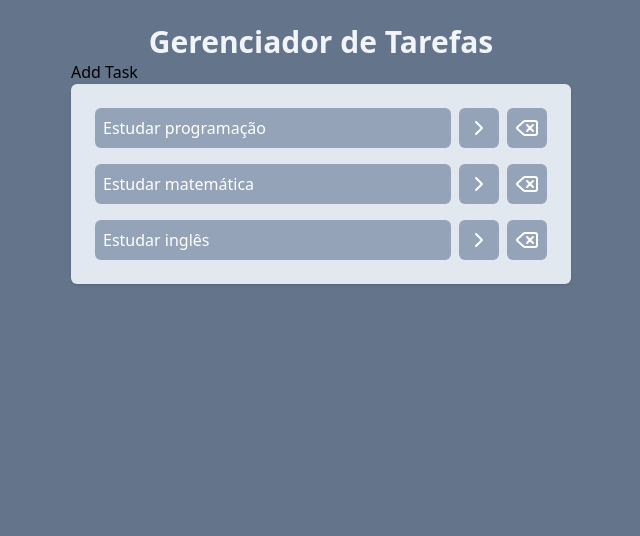
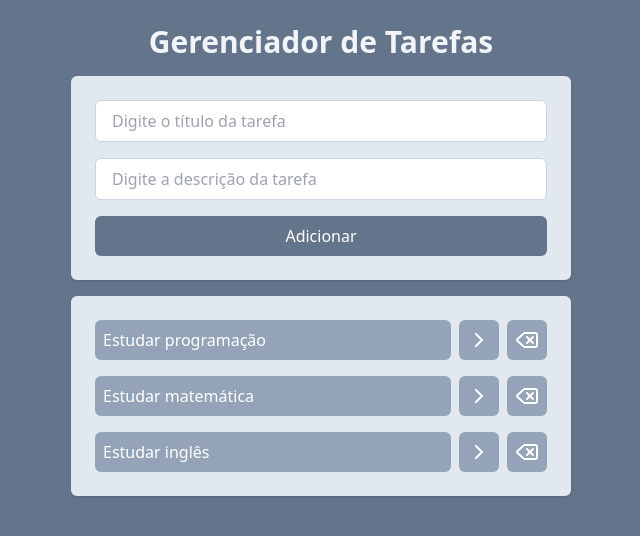
Before and after one commit to jardelsonfeijao/gerenciador-de-tarefas-react, a React (Vite) app: page / in a window 1280 px wide. Shown: the top 536 px of the page, without its empty margins (319-959 px from the left). Built offline with nearby package versions, Linux system fonts and the light colour scheme.

Commit message:
feat: Implementa o arquivo AddTask.jsx e a função onAddTaskSubmit

```diff
--- a/src/App.jsx
+++ b/src/App.jsx
@@ -44,13 +44,24 @@
     setTasks(newTasks);
   }
 
+  function onAddTaskSubmit(title, description) {
+    const newTask = {
+      id: tasks.length + 1,
+      title,
+      description,
+      isCompleted: false,
+    };
+    setTasks([...tasks, newTask]);
+  }
+
   return (
-    <div className="w-screen h-screen bg-slate-500 flex justify-center p-6">
-      <div className="w-[500px]">
+    <div className="w-screen h-screen bg-slate-500 flex justify-center p-6 ">
+      <div className="w-[500px] space-y-4">
         <h1 className="text-3xl text-slate-100 font-bold text-center">
           Gerenciador de Tarefas
         </h1>
-        <AddTask />
+        <AddTask onAddTaskSubmit={onAddTaskSubmit} />
+
         <Tasks
           tasks={tasks}
           onTaskClick={onTaskClick}
--- a/src/components/AddTask.jsx
+++ b/src/components/AddTask.jsx
@@ -1,5 +1,32 @@
-function AddTask() {
-  return <h1>Add Task</h1>;
+import { useState } from "react";
+
+function AddTask({ onAddTaskSubmit }) {
+  const [title, setTitle] = useState("");
+  const [description, setDescription] = useState("");
+  return (
+    <div className="space-y-4 p-6 bg-slate-200 rounded-md shadow flex flex-col">
+      <input
+        type="text"
+        placeholder="Digite o título da tarefa"
+        className="border border-slate-300 outline-slate-400 px-4 py-2 rounded-md"
+        value={title}
+        onChange={(event) => setTitle(event.target.value)}
+      />
+      <input
+        type="text"
+        placeholder="Digite a descrição da tarefa"
+        className="border border-slate-300 outline-slate-400 px-4 py-2 rounded-md"
+        value={description}
+        onChange={(event) => setDescription(event.target.value)}
+      />
+      <button
+        onClick={() => onAddTaskSubmit(title, description)}
+        className="bg-slate-500 text-white px-4 py-2 rounded-md font-medium"
+      >
+        Adicionar
+      </button>
+    </div>
+  );
 }
 
 export default AddTask;
```
